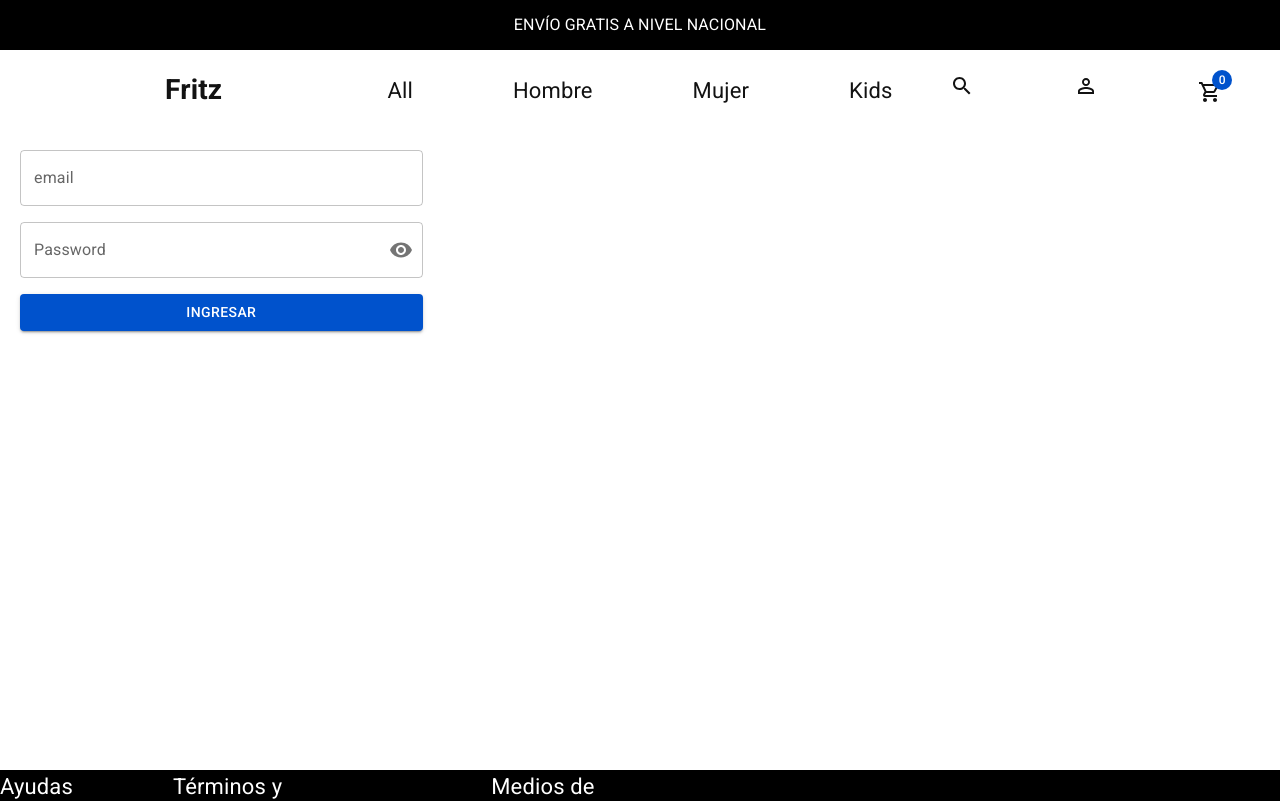
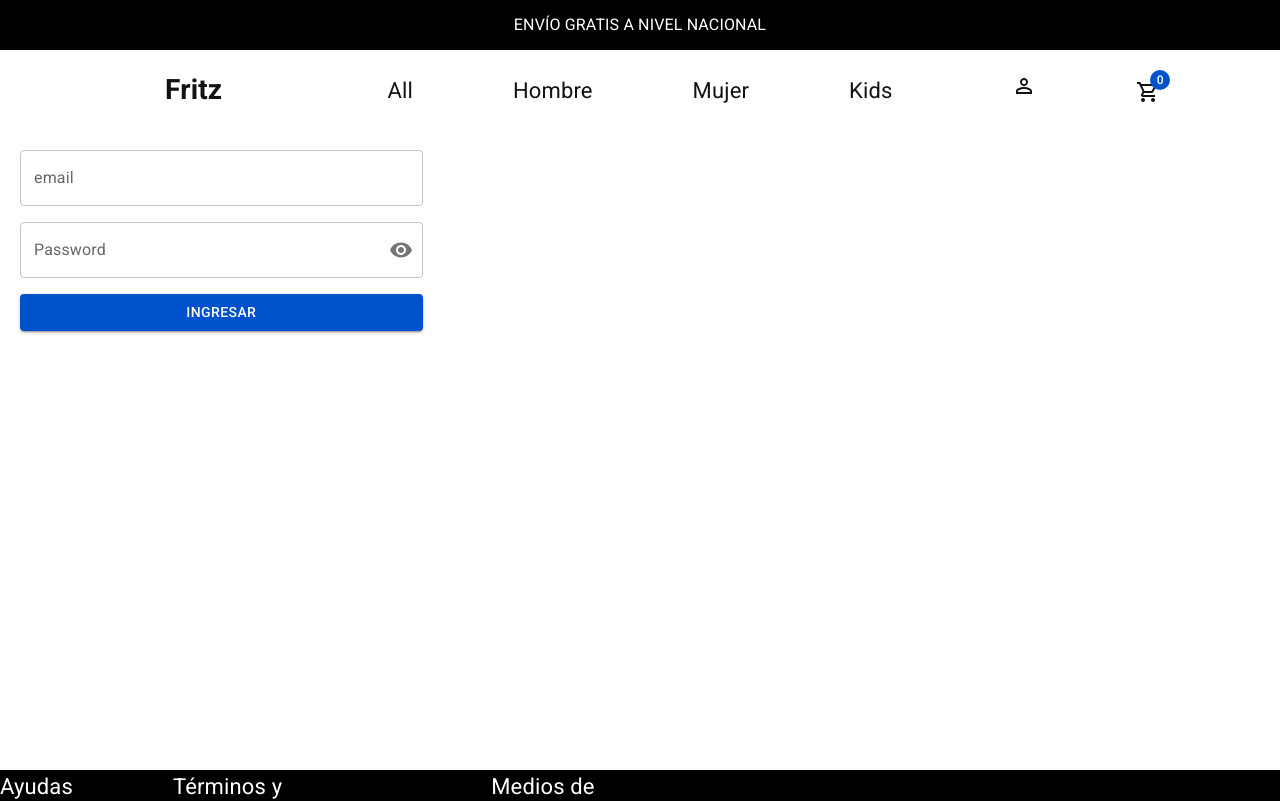
Before and after one commit to fritz652/PF-Fritz-Guzman-Santiago-ReactJs, a React (Vite) app: page /login in a window 1280 px wide. Shown: the top 801 px of the page. Built offline with nearby package versions, Linux system fonts and the light colour scheme.

Commit message:
actualizacion

```diff
--- a/src/Components/CardWidget/CardWidget.jsx
+++ b/src/Components/CardWidget/CardWidget.jsx
@@ -12,13 +12,13 @@ const CardWidget = () => {
   let total = getTotalQuantity();
   return (
     <ul className="navTwo">
-      <li>
+      {/* <li>
         <Link href="#">
           <SearchIcon />
         </Link>
-      </li>
+      </li> */}
       <li>
-        <Link>
+        <Link to="/login">
           <PersonOutlineOutlinedIcon />
         </Link>
       </li>
```
Also changed, not shown: src/Pages/Login/Login.jsx (+0 -29 lines).
